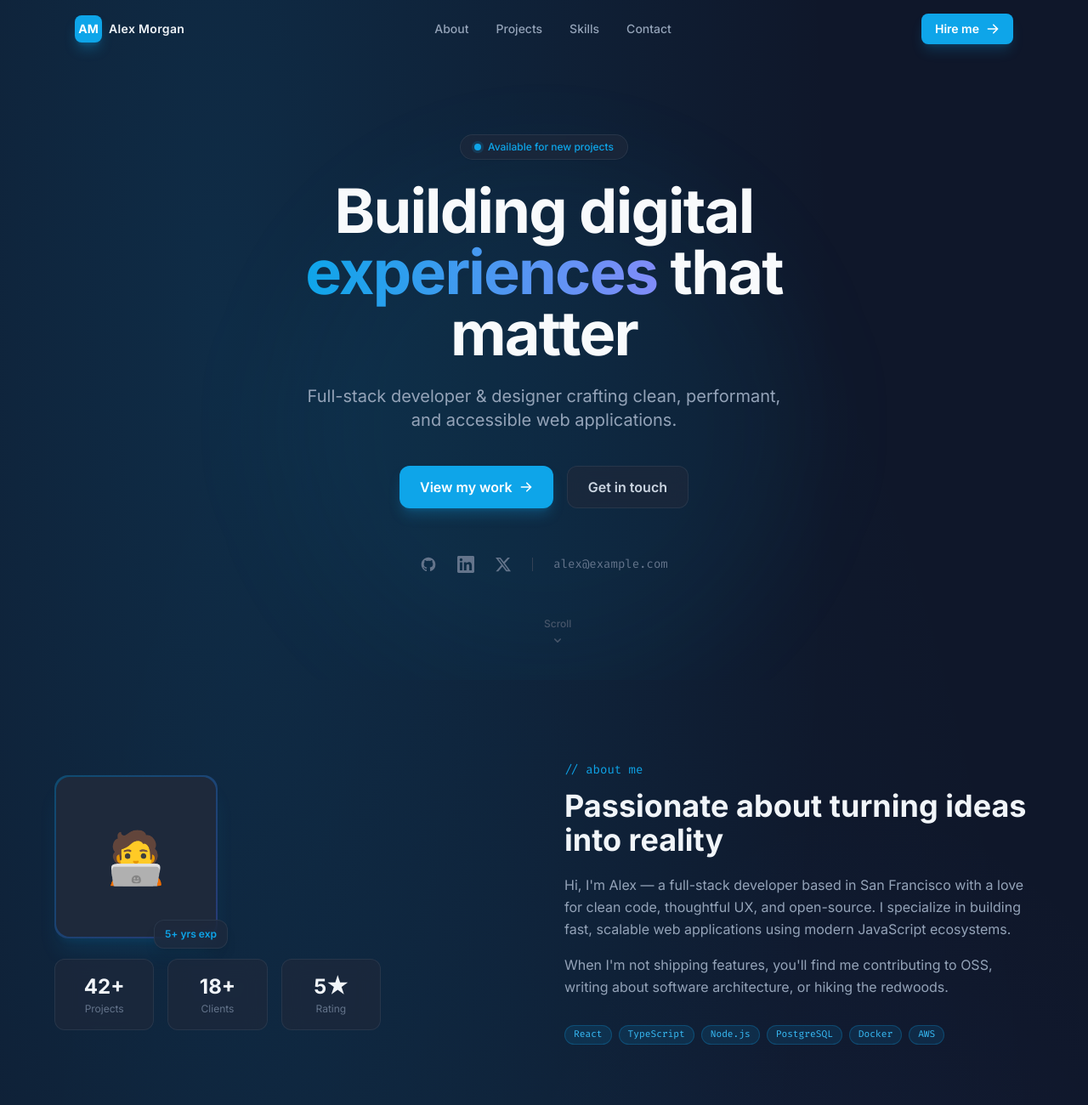
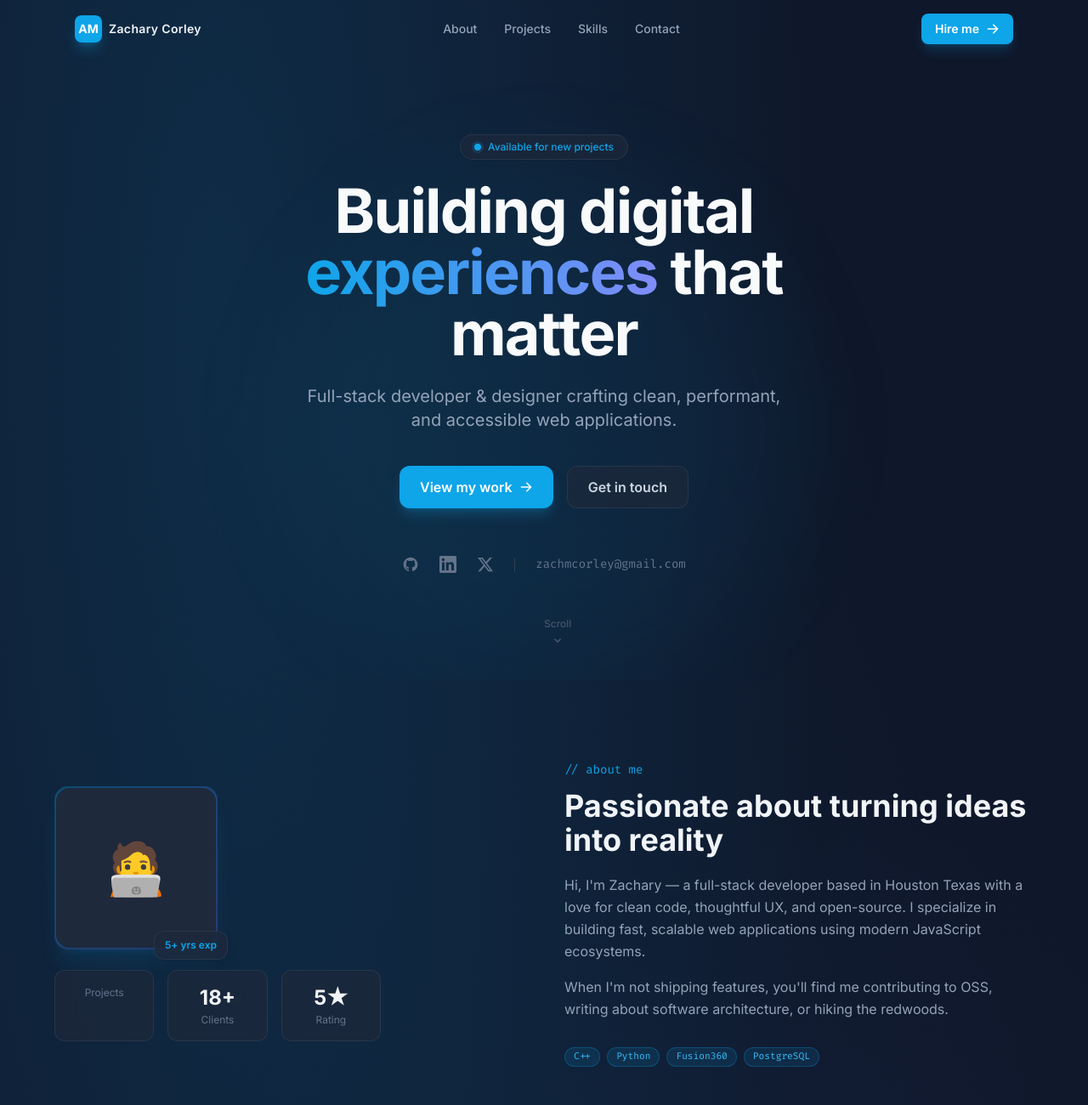
Before and after one commit to freakybongwater/ZachWebsite, a plain HTML site: page index.html in a window 1280 px wide. Shown: the top 1300 px of the page at 85% size. Drawn offline with nearby package versions, Linux system fonts and the light colour scheme.

Commit message:
Add GitHub and LinkedIn + basic revisions

```diff
--- a/index.html
+++ b/index.html
@@ -3,7 +3,7 @@
 <head>
   <meta charset="UTF-8" />
   <meta name="viewport" content="width=device-width, initial-scale=1.0" />
-  <title>Alex Morgan — Portfolio</title>
+  <title>Zachary Corley — Portfolio</title>
   <script src="https://cdn.tailwindcss.com"></script>
   <script>
     tailwind.config = {
@@ -107,7 +107,7 @@
       <!-- Logo -->
       <a href="#hero" class="flex items-center gap-2 group">
         <span class="w-8 h-8 rounded-lg bg-brand-500 flex items-center justify-center text-white font-bold text-sm shadow-lg shadow-brand-500/30 group-hover:scale-110 transition-transform">AM</span>
-        <span class="font-semibold text-slate-100 text-sm tracking-wide">Alex Morgan</span>
+        <span class="font-semibold text-slate-100 text-sm tracking-wide">Zachary Corley</span>
       </a>
 
       <!-- Desktop links -->
@@ -186,17 +186,17 @@
 
     <!-- Social links -->
     <div class="animate-fade-up flex items-center gap-6 mt-14 text-slate-500" style="animation-delay:0.4s">
-      <a href="#" aria-label="GitHub" class="hover:text-slate-100 transition-colors hover:scale-110 transform">
+      <a href="https://github.com/freakybongwater" target="_blank" rel="noopener noreferrer" aria-label="GitHub" class="hover:text-slate-100 transition-colors hover:scale-110 transform">
         <svg class="w-5 h-5" fill="currentColor" viewBox="0 0 24 24"><path d="M12 2C6.477 2 2 6.484 2 12.017c0 4.425 2.865 8.18 6.839 9.504.5.092.682-.217.682-.483 0-.237-.008-.868-.013-1.703-2.782.605-3.369-1.343-3.369-1.343-.454-1.158-1.11-1.466-1.11-1.466-.908-.62.069-.608.069-.608 1.003.07 1.531 1.032 1.531 1.032.892 1.53 2.341 1.088 2.91.832.092-.647.35-1.088.636-1.338-2.22-.253-4.555-1.113-4.555-4.951 0-1.093.39-1.988 1.029-2.688-.103-.253-.446-1.272.098-2.65 0 0 .84-.27 2.75 1.026A9.564 9.564 0 0112 6.844c.85.004 1.705.115 2.504.337 1.909-1.296 2.747-1.027 2.747-1.027.546 1.379.202 2.398.1 2.651.64.7 1.028 1.595 1.028 2.688 0 3.848-2.339 4.695-4.566 4.943.359.309.678.92.678 1.855 0 1.338-.012 2.419-.012 2.747 0 .268.18.58.688.482A10.019 10.019 0 0022 12.017C22 6.484 17.522 2 12 2z"/></svg>
       </a>
-      <a href="#" aria-label="LinkedIn" class="hover:text-slate-100 transition-colors hover:scale-110 transform">
+      <a href="https://www.linkedin.com/in/zachary-corley-7417a837b/" target="_blank" rel="noopener noreferrer" aria-label="LinkedIn" class="hover:text-slate-100 transition-colors hover:scale-110 transform">
         <svg class="w-5 h-5" fill="currentColor" viewBox="0 0 24 24"><path d="M20.447 20.452h-3.554v-5.569c0-1.328-.027-3.037-1.852-3.037-1.853 0-2.136 1.445-2.136 2.939v5.667H9.351V9h3.414v1.561h.046c.477-.9 1.637-1.85 3.37-1.85 3.601 0 4.267 2.37 4.267 5.455v6.286zM5.337 7.433a2.062 2.062 0 01-2.063-2.065 2.064 2.064 0 112.063 2.065zm1.782 13.019H3.555V9h3.564v11.452zM22.225 0H1.771C.792 0 0 .774 0 1.729v20.542C0 23.227.792 24 1.771 24h20.451C23.2 24 24 23.227 24 22.271V1.729C24 .774 23.2 0 22.222 0h.003z"/></svg>
       </a>
       <a href="#" aria-label="Twitter / X" class="hover:text-slate-100 transition-colors hover:scale-110 transform">
         <svg class="w-5 h-5" fill="currentColor" viewBox="0 0 24 24"><path d="M18.244 2.25h3.308l-7.227 8.26 8.502 11.24H16.17l-5.214-6.817L4.99 21.75H1.68l7.73-8.835L1.254 2.25H8.08l4.713 6.231zm-1.161 17.52h1.833L7.084 4.126H5.117z"/></svg>
       </a>
       <span class="w-px h-4 bg-slate-700"></span>
-      <a href="mailto:alex@example.com" class="text-sm font-mono text-slate-500 hover:text-brand-500 transition-colors">alex@example.com</a>
+      <a href="mailto:zachmcorley@gmail.com" class="text-sm font-mono text-slate-500 hover:text-brand-500 transition-colors">zachmcorley@gmail.com</a>
     </div>
 
     <!-- Scroll indicator -->
@@ -227,7 +227,7 @@
         <!-- Stats -->
         <div class="grid grid-cols-3 gap-4 w-full max-w-sm">
           <div class="glass rounded-xl p-4 text-center">
-            <p class="text-2xl font-bold text-slate-100">42+</p>
+            <p class="text-2xl font-bold text-slate-100"></p>
             <p class="text-xs text-slate-500 mt-0.5">Projects</p>
           </div>
           <div class="glass rounded-xl p-4 text-center">
@@ -248,18 +248,16 @@
           Passionate about turning ideas into reality
         </h2>
         <p class="text-slate-400 leading-relaxed mb-4">
-          Hi, I'm Alex — a full-stack developer based in San Francisco with a love for clean code, thoughtful UX, and open-source. I specialize in building fast, scalable web applications using modern JavaScript ecosystems.
+          Hi, I'm Zachary — a full-stack developer based in Houston Texas with a love for clean code, thoughtful UX, and open-source. I specialize in building fast, scalable web applications using modern JavaScript ecosystems.
         </p>
         <p class="text-slate-400 leading-relaxed mb-8">
           When I'm not shipping features, you'll find me contributing to OSS, writing about software architecture, or hiking the redwoods.
         </p>
         <div class="flex flex-wrap gap-2">
-          <span class="tag">React</span>
-          <span class="tag">TypeScript</span>
-          <span class="tag">Node.js</span>
+          <span class="tag">C++</span>
+          <span class="tag">Python</span>
+          <span class="tag">Fusion360</span>
           <span class="tag">PostgreSQL</span>
-          <span class="tag">Docker</span>
-          <span class="tag">AWS</span>
         </div>
       </div>
     </div>
@@ -609,7 +607,7 @@
             </div>
             <div>
               <p class="text-xs text-slate-500 mb-0.5">Email</p>
-              <a href="mailto:alex@example.com" class="text-sm text-slate-300 hover:text-brand-500 transition-colors">alex@example.com</a>
+              <a href="mailto:zachmcorley@gmail.com" class="text-sm text-slate-300 hover:text-brand-500 transition-colors">zachmcorley@gmail.com</a>
             </div>
           </div>
 
@@ -619,7 +617,7 @@
             </div>
             <div>
               <p class="text-xs text-slate-500 mb-0.5">Location</p>
-              <p class="text-sm text-slate-300">San Francisco, CA</p>
+              <p class="text-sm text-slate-300">Houston, TX</p>
             </div>
           </div>
 
@@ -720,7 +718,7 @@
   <!-- ─────────────────────────── FOOTER ─────────────────────────── -->
   <footer class="py-10 px-6 border-t border-slate-800/60">
     <div class="max-w-6xl mx-auto flex flex-col md:flex-row items-center justify-between gap-4 text-sm text-slate-500">
-      <p>© 2026 Alex Morgan. Crafted with care.</p>
+      <p>© 2026 Zachary Corley. This is fun.</p>
       <div class="flex items-center gap-6">
         <a href="#hero"     class="hover:text-slate-300 transition-colors">Home</a>
         <a href="#projects" class="hover:text-slate-300 transition-colors">Projects</a>
```
